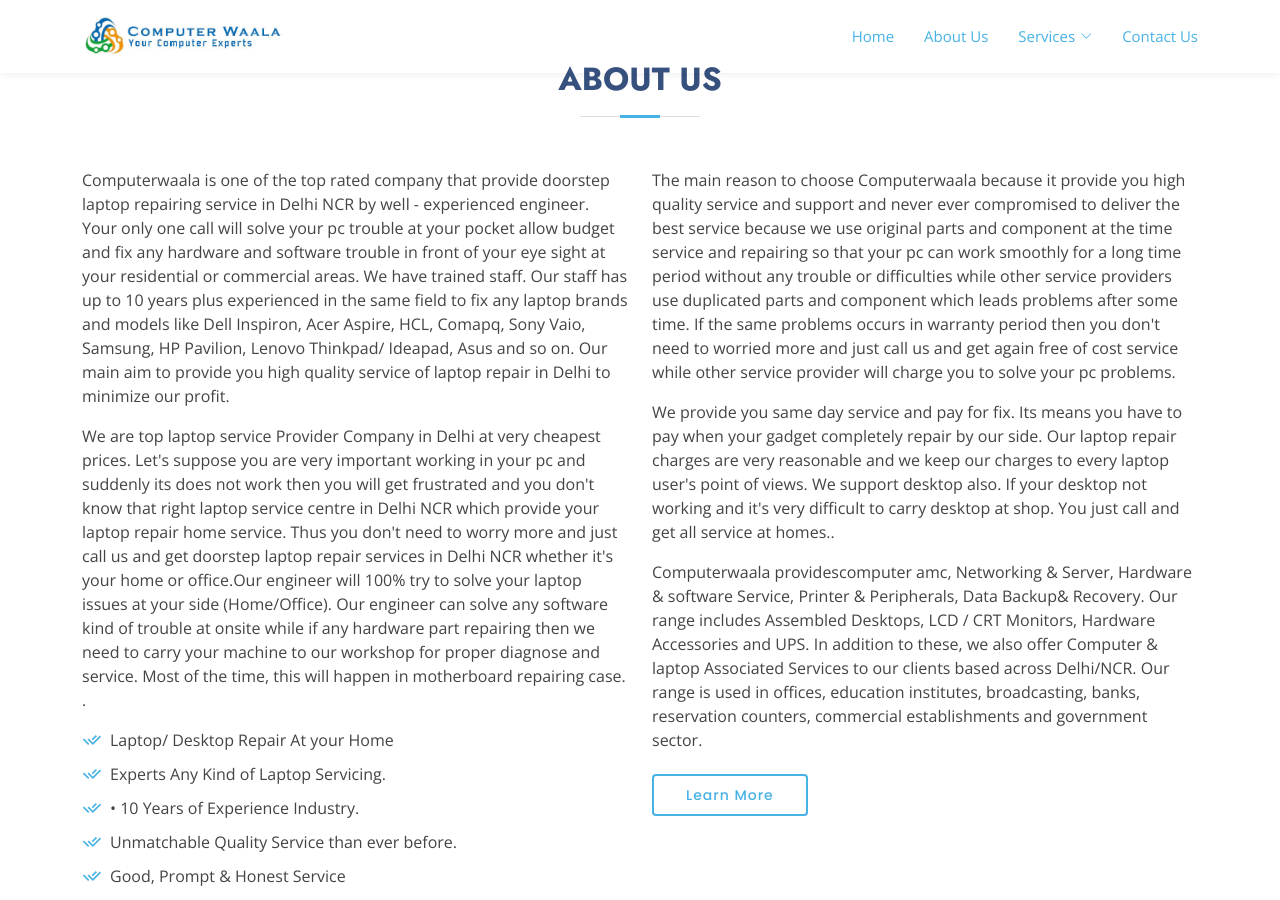
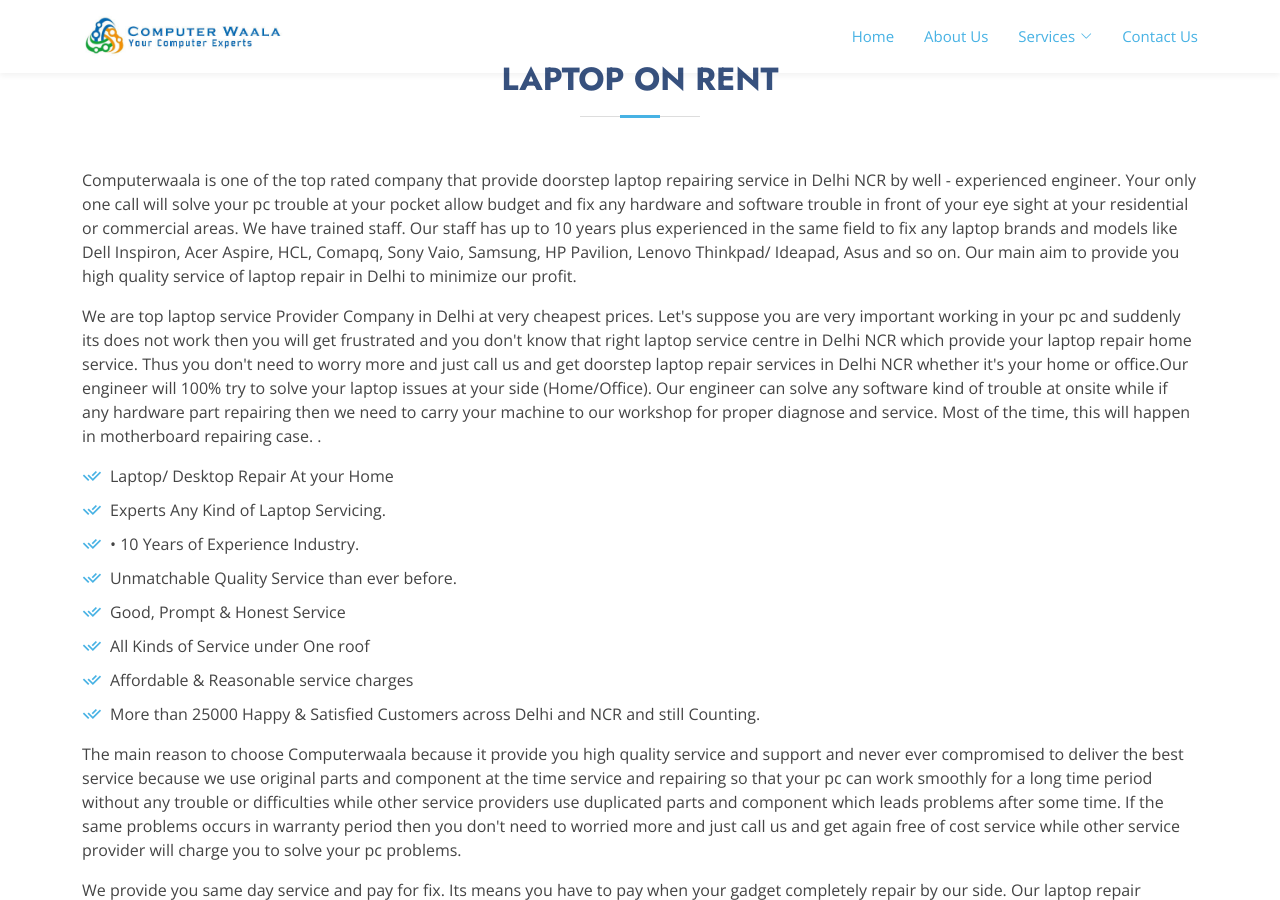
Before and after one commit to ProgrammerNomad/computerwaala, a Jekyll site: the page built from pages/services/laptop-on-rent.html, in a window 1280 px wide and 900 px high. Built offline with Jekyll 4.4.1, drawn with Linux system fonts in a browser that asks for light colours.

Commit message:
services updated

```diff
--- a/pages/services/amc-service.html
+++ b/pages/services/amc-service.html
@@ -1,6 +1,6 @@
 ---
 layout: page
-title: amc-service
+title: AMC Service
 subtitle: Established in 2015, we stand as a leader in providing the professional computer repair and services in Delhi. We offer a full range of computer services for home and businesses ranging from laptops on rent to AMC services.
 permalink: /services/amc-service/
 currentpage: amc service
@@ -13,7 +13,7 @@
       <div class="container" data-aos="fade-up">
 
         <div class="section-title">
-          <h2>About Us</h2>
+          <h2>AMC Service</h2>
         </div>
 
         <div class="row content">
--- a/pages/services/cctv-installation.html
+++ b/pages/services/cctv-installation.html
@@ -1,9 +1,9 @@
 ---
 layout: page
-title: cctv-installation
+title: CCTV Installation
 subtitle: Established in 2015, we stand as a leader in providing the professional computer repair and services in Delhi. We offer a full range of computer services for home and businesses ranging from laptops on rent to AMC services.
 permalink: /services/cctv-installation/
-currentpage: Cctv Installation
+currentpage: CCTV Installation
 sitemap:
   priority: 0.9
 ---
@@ -13,7 +13,7 @@
       <div class="container" data-aos="fade-up">
 
         <div class="section-title">
-          <h2>About Us</h2>
+          <h2>CCTV Installation</h2>
         </div>
 
         <div class="row content">
--- a/pages/services/computer-repair.html
+++ b/pages/services/computer-repair.html
@@ -1,6 +1,6 @@
 ---
 layout: page
-title: About
+title: Computer Repair
 subtitle: Established in 2015, we stand as a leader in providing the professional computer repair and services in Delhi. We offer a full range of computer services for home and businesses ranging from laptops on rent to AMC services.
 permalink: /services/computer-repair/
 currentpage: about
@@ -13,7 +13,7 @@
       <div class="container" data-aos="fade-up">
 
         <div class="section-title">
-          <h2>About Us</h2>
+          <h2>Computer Repair</h2>
         </div>
 
         <div class="row content">
--- a/pages/services/desktop-on-rent.html
+++ b/pages/services/desktop-on-rent.html
@@ -1,6 +1,6 @@
 ---
 layout: page
-title: About
+title: Desktop On Rent
 subtitle: Established in 2015, we stand as a leader in providing the professional computer repair and services in Delhi. We offer a full range of computer services for home and businesses ranging from laptops on rent to AMC services.
 permalink: /services/desktop-on-rent/
 currentpage: desktop-on-rent
@@ -13,7 +13,7 @@
       <div class="container" data-aos="fade-up">
 
         <div class="section-title">
-          <h2>About Us</h2>
+          <h2>Desktop On Rent</h2>
         </div>
 
         <div class="row content">
--- a/pages/services/laptop-on-rent.html
+++ b/pages/services/laptop-on-rent.html
@@ -1,9 +1,9 @@
 ---
 layout: page
-title: About
+title: Laptop On Rent
 subtitle: Established in 2015, we stand as a leader in providing the professional computer repair and services in Delhi. We offer a full range of computer services for home and businesses ranging from laptops on rent to AMC services.
 permalink: /services/laptop-on-rent/
-currentpage: about
+currentpage: Laptop On Rent
 sitemap:
   priority: 0.9
 ---
@@ -13,11 +13,11 @@
       <div class="container" data-aos="fade-up">
 
         <div class="section-title">
-          <h2>About Us</h2>
+          <h2>Laptop On Rent</h2>
         </div>
 
         <div class="row content">
-          <div class="col-lg-6">
+          <div class="col-lg-12">
             <p>
               Computerwaala is one of the top rated company that provide doorstep laptop repairing service in Delhi NCR by well - experienced engineer.
               Your only one call will solve your pc trouble at your pocket allow budget and fix any hardware and software trouble in front of your eye sight at your residential or commercial areas.
@@ -41,7 +41,7 @@
 
             </ul>
           </div>
-          <div class="col-lg-6 pt-4 pt-lg-0">
+          <div class="col-lg-12 pt-4 pt-lg-0">
             <p>
               The main reason to choose Computerwaala because it provide you high quality service and support and never ever compromised to deliver the best service because we use original parts and component at the time service and repairing so that
               your pc can work smoothly for a long time period without any trouble or difficulties while other service providers use duplicated parts and component which leads problems after some time.
--- a/pages/services/networking.html
+++ b/pages/services/networking.html
@@ -1,6 +1,6 @@
 ---
 layout: page
-title: About
+title: Networking
 subtitle: Established in 2015, we stand as a leader in providing the professional computer repair and services in Delhi. We offer a full range of computer services for home and businesses ranging from laptops on rent to AMC services.
 permalink: /services/networking/
 currentpage: about
@@ -13,7 +13,7 @@
       <div class="container" data-aos="fade-up">
 
         <div class="section-title">
-          <h2>About Us</h2>
+          <h2>Networking</h2>
         </div>
 
         <div class="row content">
```
